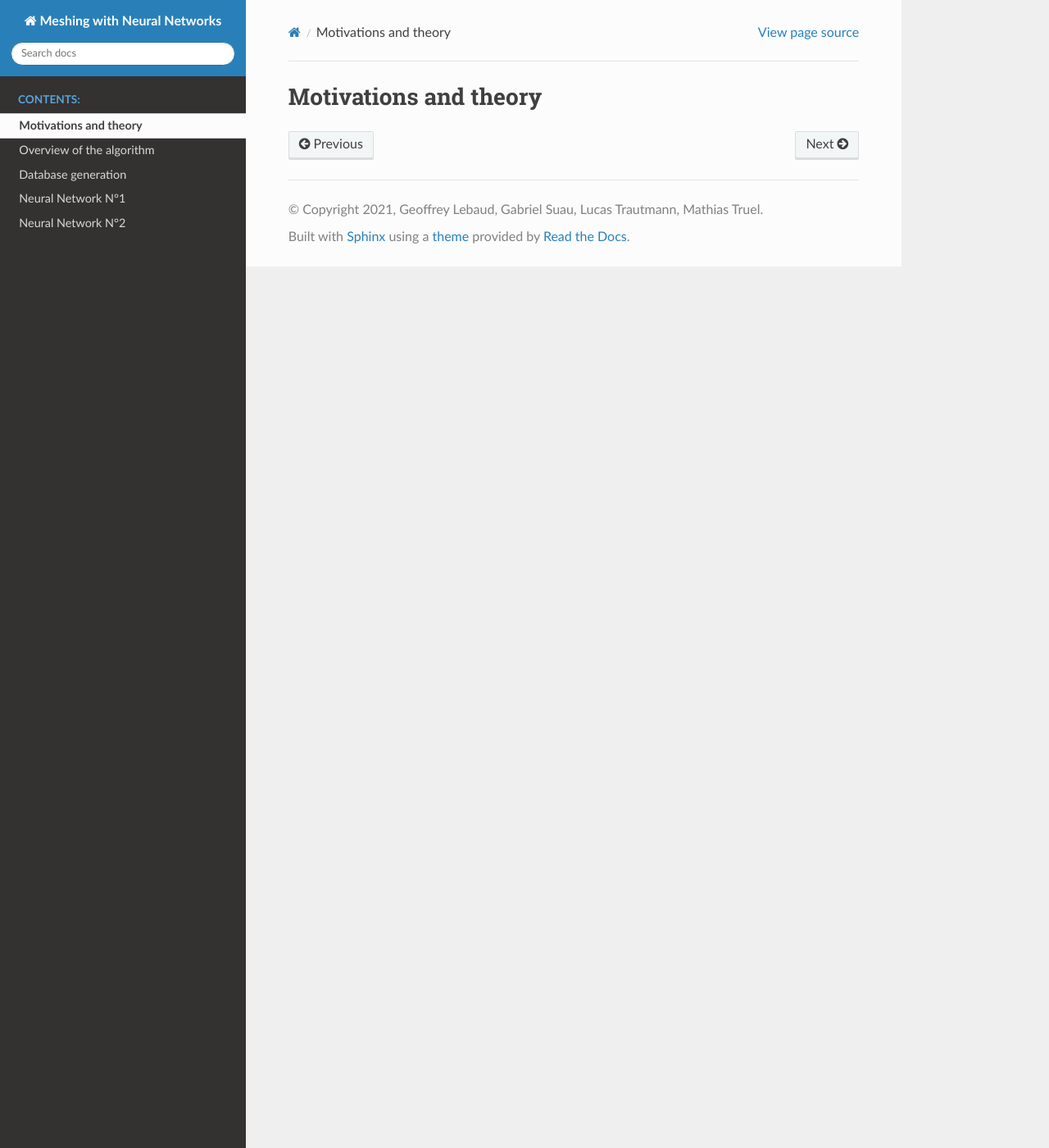
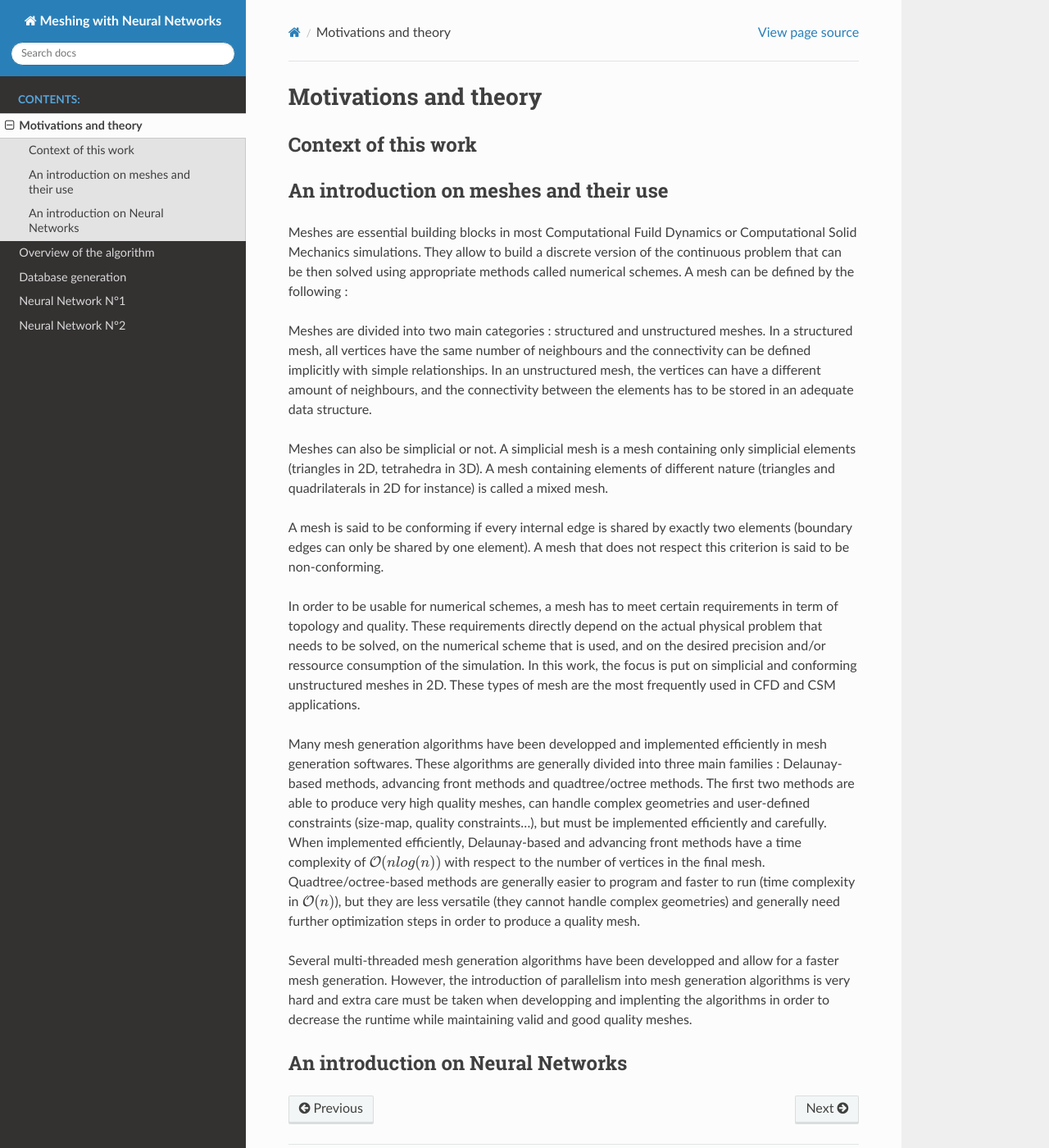
Before and after one commit to mtruel/projet_NN, a Sphinx documentation site: the page built from doc/source/motivations.rst, in a window 1280 px wide and 1400 px high. Shown: the whole window at 82% size. Built offline with Sphinx 7.4.7 and the Read the Docs theme 2.0.0, drawn with Linux system fonts in a browser that asks for light colours.

Commit message:
[REPORT] Add an introduction/motivations part

```diff
--- a/doc/source/motivations.rst
+++ b/doc/source/motivations.rst
@@ -1,2 +1,27 @@
 Motivations and theory
-=====================
+======================
+
+Context of this work
+--------------------
+
+
+An introduction on meshes and their use
+---------------------------------------
+
+Meshes are essential building blocks in most Computational Fuild Dynamics or Computational Solid Mechanics simulations. They allow to build a discrete version of the continuous problem that can be then solved using appropriate methods called numerical schemes. A mesh can be defined by the following :
+
+
+Meshes are divided into two main categories : structured and unstructured meshes. In a structured mesh, all vertices have the same number of neighbours and the connectivity can be defined implicitly with simple relationships. In an unstructured mesh, the vertices can have a different amount of neighbours, and the connectivity between the elements has to be stored in an adequate data structure.
+
+Meshes can also be simplicial or not. A simplicial mesh is a mesh containing only simplicial elements (triangles in 2D, tetrahedra in 3D). A mesh containing elements of different nature (triangles and quadrilaterals in 2D for instance) is called a mixed mesh.
+
+A mesh is said to be conforming if every internal edge is shared by exactly two elements (boundary edges can only be shared by one element). A mesh that does not respect this criterion is said to be non-conforming.
+
+In order to be usable for numerical schemes, a mesh has to meet certain requirements in term of topology and quality. These requirements directly depend on the actual physical problem that needs to be solved, on the numerical scheme that is used, and on the desired precision and/or ressource consumption of the simulation. In this work, the focus is put on simplicial and conforming unstructured meshes in 2D. These types of mesh are the most frequently used in CFD and CSM applications.
+
+Many mesh generation algorithms have been developped and implemented efficiently in mesh generation softwares. These algorithms are generally divided into three main families : Delaunay-based methods, advancing front methods and quadtree/octree methods. The first two methods are able to produce very high quality meshes, can handle complex geometries and user-defined constraints (size-map, quality constraints...), but must be implemented efficiently and carefully. When implemented efficiently, Delaunay-based and advancing front methods have a time complexity of :math:`\mathcal{O}(n log(n))` with respect to the number of vertices in the final mesh. Quadtree/octree-based methods are generally easier to program and faster to run (time complexity in :math:`\mathcal{O}(n)`), but they are less versatile (they cannot handle complex geometries) and generally need further optimization steps in order to produce a quality mesh.
+
+Several multi-threaded mesh generation algorithms have been developped and allow for a faster mesh generation. However, the introduction of parallelism into mesh generation algorithms is very hard and extra care must be taken when developping and implenting the algorithms in order to decrease the runtime while maintaining valid and good quality meshes.
+
+An introduction on Neural Networks
+----------------------------------
```
